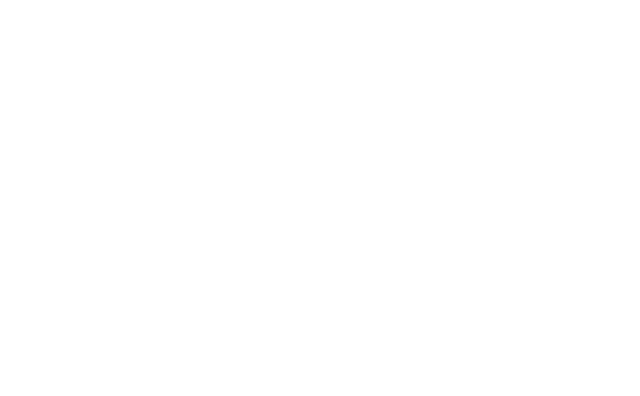
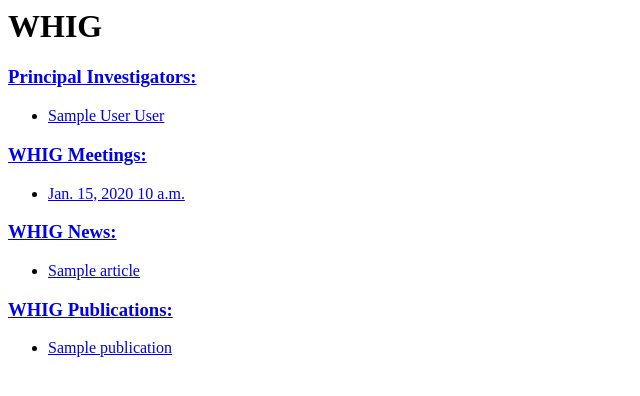
Before and after one commit to PoonLab/WHIG, a Django app: page / in a window 1280 px wide. Before the commit the part shown is empty. Shown: the top 396 px of the page, without its empty margins (0-640 px from the left). Run offline with Django 3.2, Linux system fonts and the light colour scheme; tables that the repository leaves empty hold one stand-in row (values such as "Sample post").

Commit message:
Finished basic HTML index template for portal app.

```diff
--- a/members/templates/members/index.html
+++ b/members/templates/members/index.html
@@ -1,4 +1,5 @@
 <h1>WHIG Members:</h1>
+
 {% if all_faculty %}
     <h3>Principal Investigators:</h3>
     <ul>
--- a/portal/templates/portal/index.html
+++ b/portal/templates/portal/index.html
@@ -0,0 +1,45 @@
+<h1>WHIG</h1>
+
+{% if all_faculty %}
+    <h3><a href="/members/">Principal Investigators:</a></h3>
+    <ul>
+        {%  for faculty in all_faculty|slice:":3"  %}
+        <li><a href="/members/{{ faculty.id }}/">{{ faculty.member.given_name }} {{ ' ' }} {{ faculty.member.surname }}</a></li>
+        {% endfor %}
+    </ul>
+{% else %}
+    <h3>There aren't any Principal Investigators to display.</h3>
+{% endif %}
+
+{% if all_events %}
+    <h3><a href="/meetings/">WHIG Meetings:</a></h3>
+    <ul>
+        {%  for event in all_events|slice:":3" %}
+        <li><a href="/meetings/{{ event.id }}/">{{ event.date }} {{ ' ' }} {{ event.time }}</a></li>
+        {% endfor %}
+    </ul>
+{% else %}
+    <h3>There aren't any Events to display.</h3>
+{% endif %}
+
+{% if all_articles %}
+    <h3><a href="/news/">WHIG News:</a></h3>
+    <ul>
+        {%  for article in all_articles|slice:":3" %}
+        <li><a href="/news/{{ article.id }}/">{{ article.title }}</a></li>
+        {% endfor %}
+    </ul>
+{% else %}
+    <h3>There aren't any News to display.</h3>
+{% endif %}
+
+{% if all_publications %}
+    <h3><a href="/publications/">WHIG Publications:</a></h3>
+    <ul>
+        {%  for publication in all_publications|slice:":3"  %}
+        <li><a href="/publications/{{ publication.id }}/">{{ publication.title }}</a></li>
+        {% endfor %}
+    </ul>
+{% else %}
+    <h3>There aren't any Publications to display.</h3>
+{% endif %}
--- a/portal/views.py
+++ b/portal/views.py
@@ -1,7 +1,6 @@
 from django.shortcuts import render
-from django.http import HttpResponse
 from members.models import Faculty, Trainee, Staff
-from meetings.models import Event, Paper, Presentation
+from meetings.models import Event
 from news.models import Article
 from publications.models import Publication
 
```
